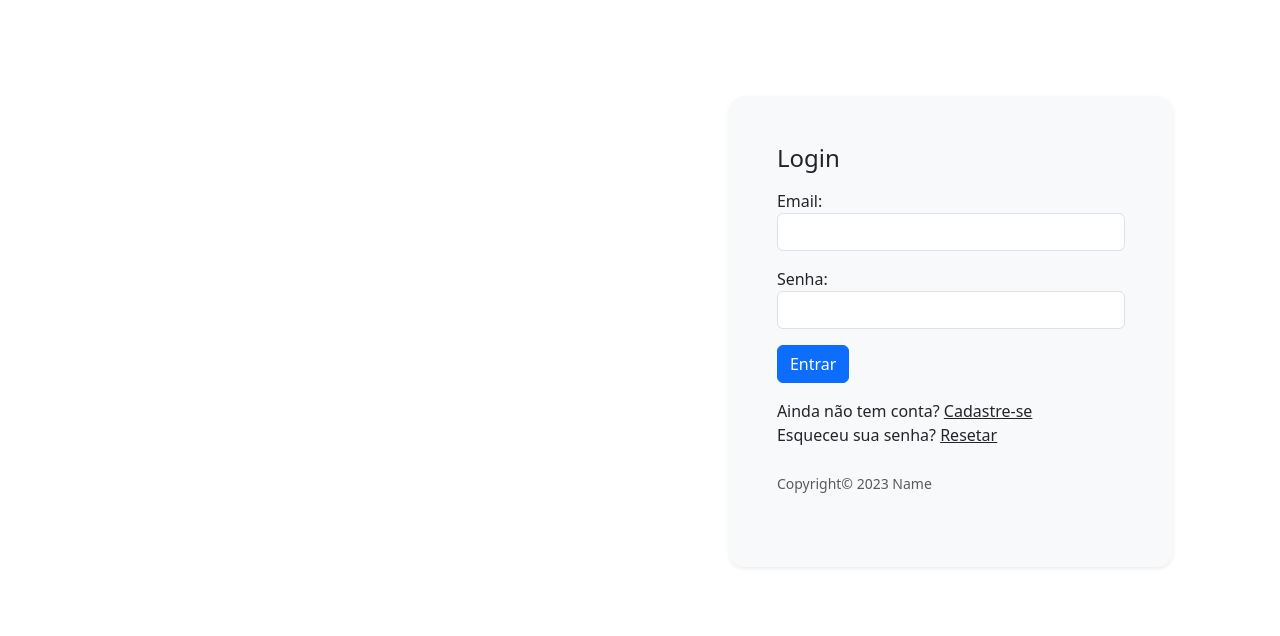
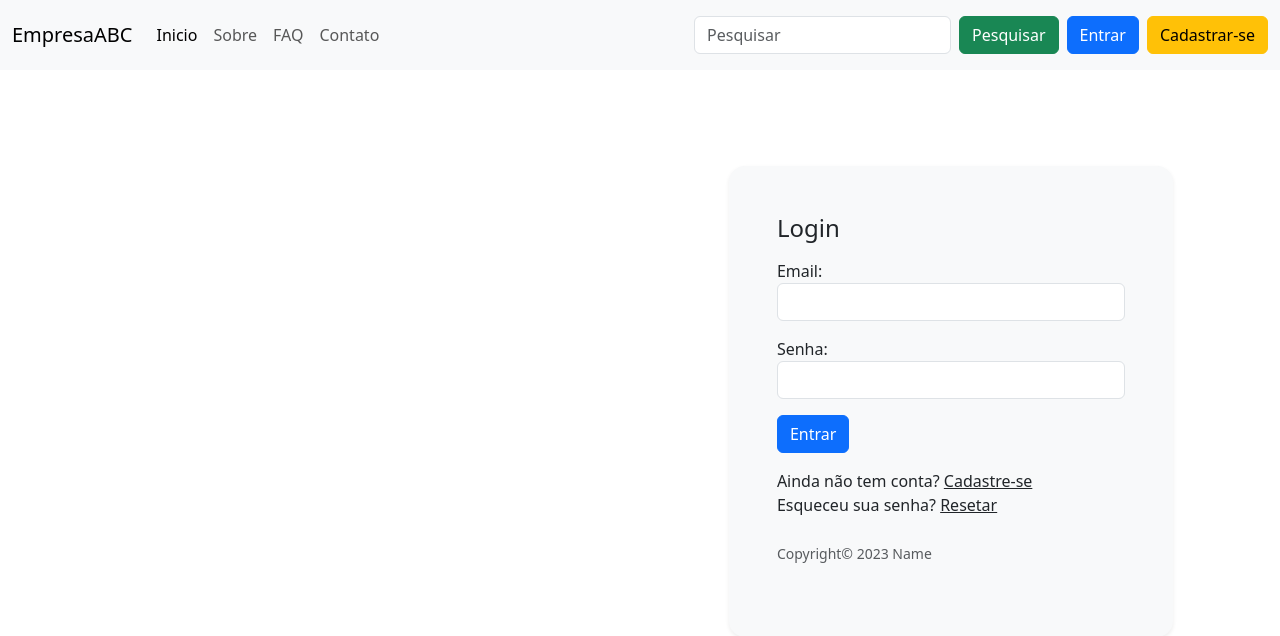
Before and after one commit to adriano-ferrari/udemy-desenvolvimento_web_com_django-sistemas_corporativos, a Django app: page /contas/entrar/ in a window 1280 px wide. Shown: the top 636 px of the page. Run offline with Django 4.2, Linux system fonts and the light colour scheme; parts of the project's set-up code (start-up, migrations or seed data) failed here and were passed over.

Commit message:
Seção 5: Projeto Parte 2 - Autenticação e Permissões de Acesso | Aula5_navbar_e_logout

```diff
--- a/site_sistema/apps/base/templates/base.html
+++ b/site_sistema/apps/base/templates/base.html
@@ -17,6 +17,8 @@
 
 </head>
 <body>
+	{% include 'components/navbar.html' %}
+	{% include 'components/logout.html' %}
 	{% include 'components/message.html' %}
 	{% block content %}{% endblock %}
 	<!-- JS-->
--- /dev/null
+++ b/site_sistema/apps/base/templates/components/logout.html
@@ -0,0 +1,18 @@
+<div class="modal fade" id="logoutModal" tabindex="-1" aria-labelledby="logoutModalLabel" aria-hidden="true">
+	<div class="modal-dialog modal-dialog-centered">
+		<div class="modal-content">
+			<div class="modal-header">
+				<h5 class="modal-title" id="logoutModalLabel">Atenção Usuario ! <i
+						class="link-danger fas fa-exclamation-triangle me-2"></i></h5>
+				<button type="button" class="btn-close" data-bs-dismiss="modal" aria-label="Close"></button>
+			</div>
+			<div class="modal-body">
+				Tem certeza que deseja sair do sistema ? <br>
+				Após clicar em "Sair" você será deslogado.
+			</div>
+			<div class="modal-footer">
+				<button class="btn btn-danger" onclick="location.href='{% url 'logout' %}'">Sair</button>
+			</div>
+		</div>
+	</div>
+</div>
--- /dev/null
+++ b/site_sistema/apps/base/templates/components/navbar.html
@@ -0,0 +1,36 @@
+<nav class="navbar navbar-expand-lg bg-light" style="height: 70px;">
+    <div class="container-fluid bg-light">
+        <a class="navbar-brand" href="/">EmpresaABC</a>
+        <button class="navbar-toggler" type="button" data-bs-toggle="collapse" data-bs-target="#navbarSupportedContent"
+            aria-controls="navbarSupportedContent" aria-expanded="false" aria-label="Toggle navigation">
+            <span class="navbar-toggler-icon"></span>
+        </button>
+        <div class="collapse navbar-collapse" id="navbarSupportedContent">
+            <ul class="navbar-nav me-auto mb-2 mb-lg-0">
+                <li class="nav-item">
+                    <a class="nav-link active" aria-current="page" href="#">Inicio</a>
+                </li>
+                <li class="nav-item">
+                    <a class="nav-link" href="#">Sobre</a>
+                </li>
+                <li class="nav-item">
+                    <a class="nav-link" href="#">FAQ</a>
+                </li>
+                <li class="nav-item">
+                    <a class="nav-link" href="#">Contato</a>
+                </li>
+            </ul>
+            <form class="d-flex" role="search">
+                <input class="form-control me-2" type="search" placeholder="Pesquisar" aria-label="Search">
+                <button class="btn btn-success" type="submit">Pesquisar</button>
+            </form>
+            {% if user.is_authenticated %}
+                <span class="p-2"><i class="fas fa-user mx-2"></i>{{user.first_name}} {{user.last_name}}</span>
+                <button class="btn btn-danger" data-bs-toggle="modal" href="#logoutModal">Logout</button>
+            {% else %}
+                <button class="btn btn-primary mx-2" onclick="location.href='{% url 'login' %}'">Entrar</button>
+                <button class="btn btn-warning" onclick="location.href='{% url 'register' %}'">Cadastrar-se</button>
+            {% endif %}
+        </div>
+    </div>
+</nav>
--- a/site_sistema/apps/contas/urls.py
+++ b/site_sistema/apps/contas/urls.py
@@ -4,5 +4,6 @@ from .import views
 urlpatterns = [
     path('timeout/',  views.timeout_view, name='timeout'),
     path('entrar/', views.login_view, name='login'),
+    path('sair/', views.logout_view, name='logout'),
     path('criar-conta/', views.register_view, name='register'),
 ]
--- a/site_sistema/apps/contas/views.py
+++ b/site_sistema/apps/contas/views.py
@@ -2,12 +2,18 @@ from django.contrib import messages
 from django.contrib.auth import authenticate, login
 from django.shortcuts import render, redirect
 from django.contrib.auth.models import Group, User
+from django.contrib.auth import logout
 
 from .forms import CustomUserCreationForm
 
 # Rota Timeout (desconecta por inatividade)
 def timeout_view(request):
     return render(request, 'contas/timeout.html')
+
+# Logout
+def logout_view(request):
+    logout(request)
+    return redirect('home')
 
 # Login
 def login_view(request):
```
